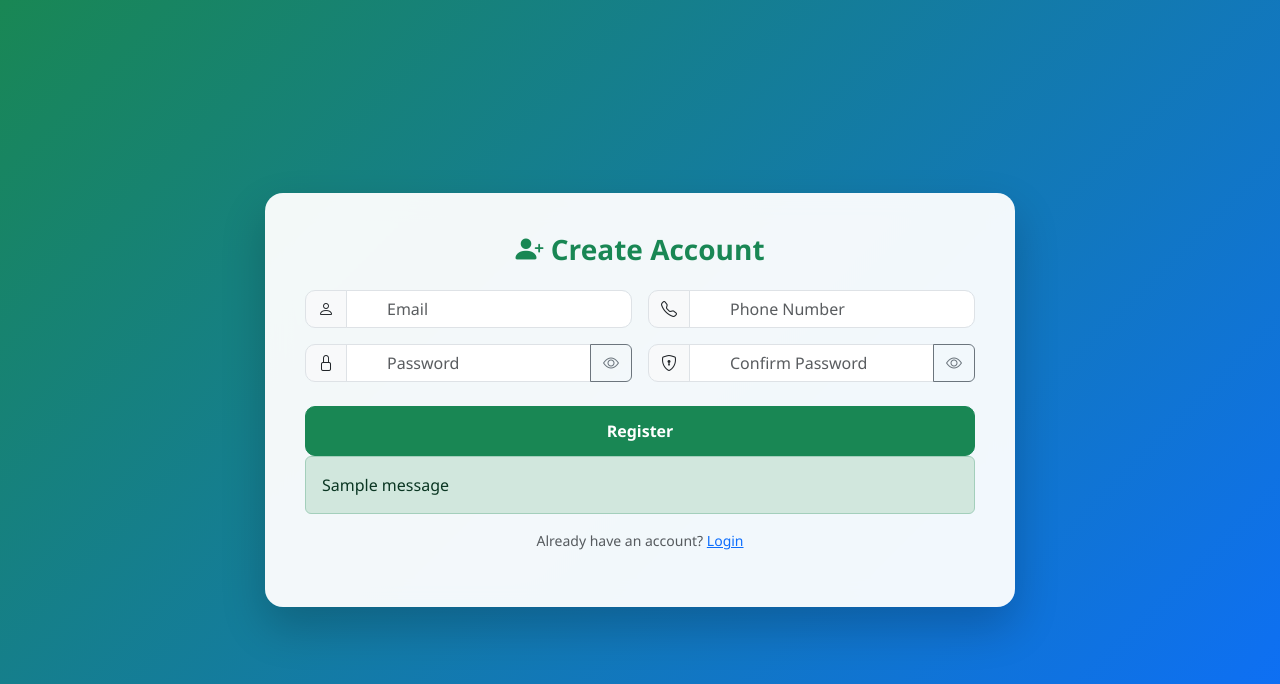
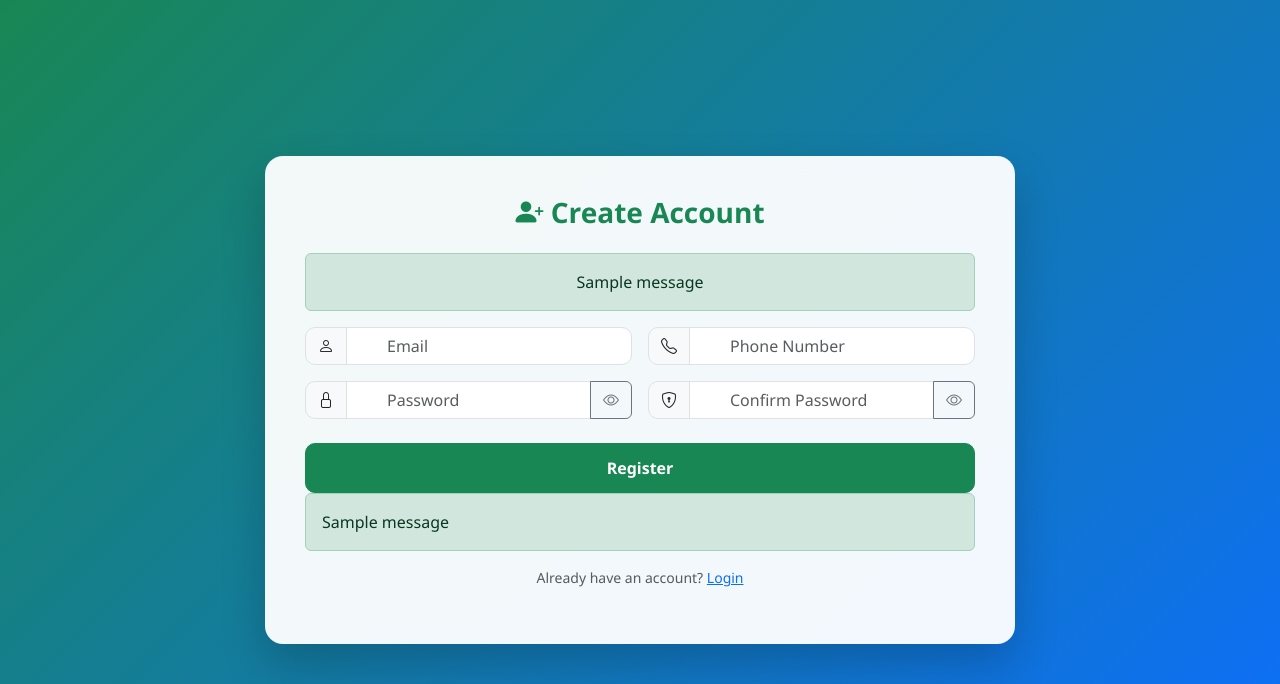
Before and after one commit to Samuelcheche/Chickfarm, a Django app: page / in a window 1280 px wide. Shown: the top 684 px of the page. Run offline with Django 5.2, Linux system fonts and the light colour scheme; tables that the repository leaves empty hold one stand-in row (values such as "Sample post"); one stand-in notice (Sample message) is shown.

Commit message:
new commit

```diff
--- a/chickapp/templates/index.html
+++ b/chickapp/templates/index.html
@@ -73,13 +73,13 @@
     <!-- Hero Section with Carousel -->
     <section class="hero position-relative">
 
+
             {% if user.is_authenticated %}
 
                 <h2 class="alert alert-success">Welcome {{ user.username}}. You are logged in!</h2>
 
 
             {% endif %}
-
 
 
         <div id="heroCarousel" class="carousel slide carousel-fade position-absolute top-0 start-0 w-100 h-100" data-bs-ride="carousel" data-bs-interval="4000">
--- a/chickapp/templates/register.html
+++ b/chickapp/templates/register.html
@@ -74,7 +74,12 @@
 
 
 
-
+ <!-- Messages -->
+        {% for message in messages %}
+            <div class="alert alert-success mt-3 text-center">
+                {{ message }}
+            </div>
+        {% endfor %}
 
     <!-- FORM -->
     <form method="post">
```
